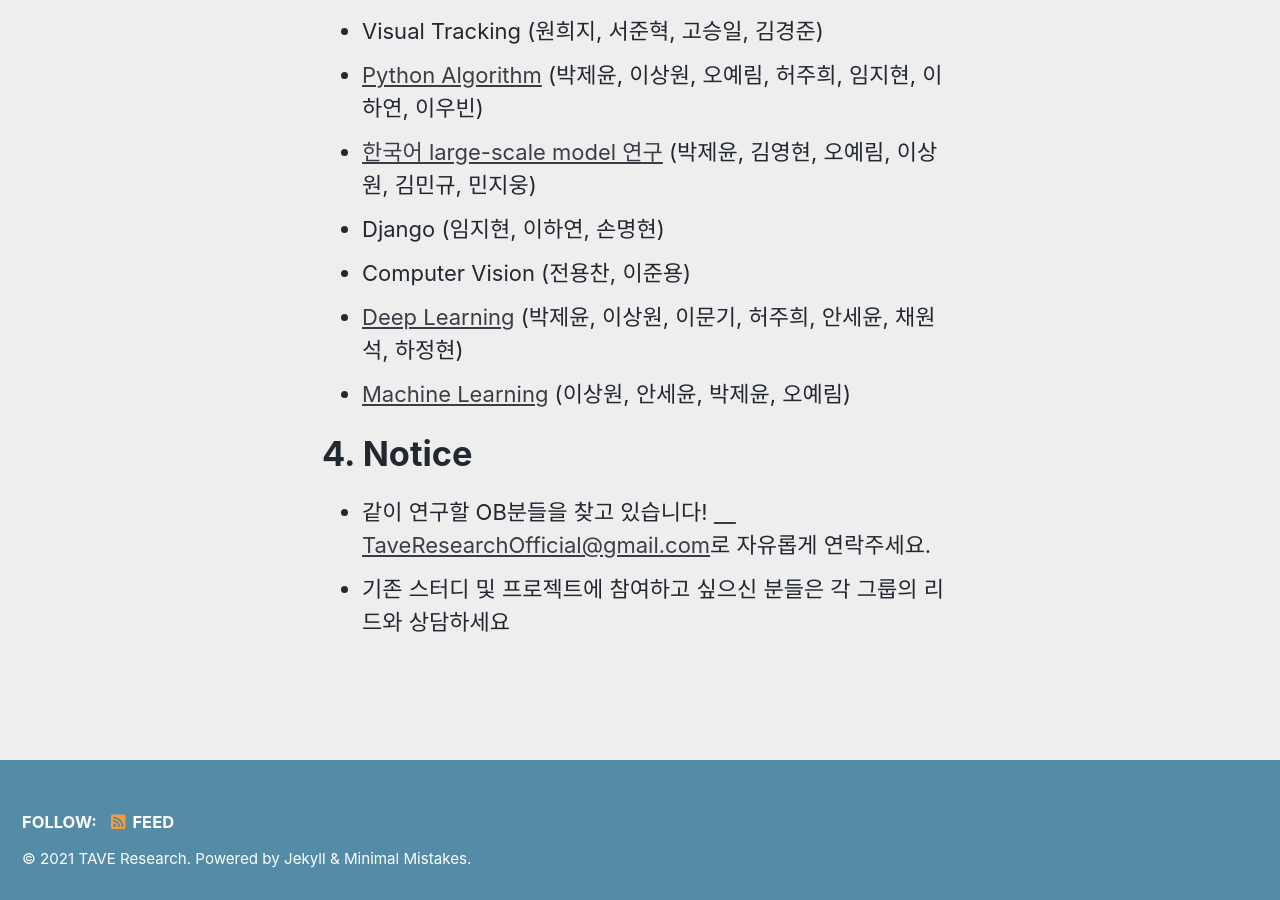
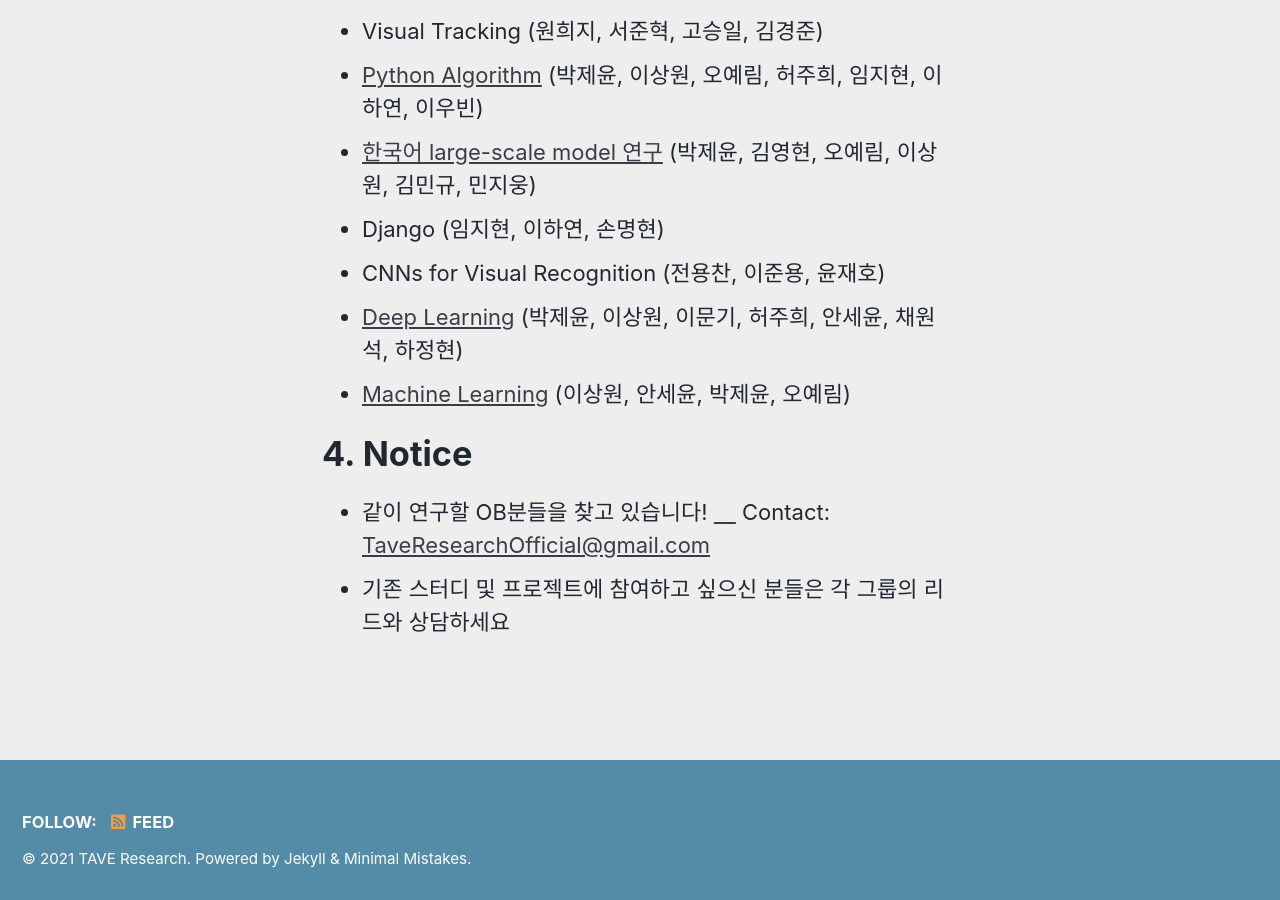
Before and after one commit to TAVEResearch/TAVEResearch.github.io, a Jekyll site: the page built from about.md, in a window 1280 px wide and 900 px high, scrolled down 1364 px. Built offline with Jekyll 4.4.1, drawn with Linux system fonts in a browser that asks for light colours; cached includes are drawn as plain includes.

Commit message:
Update about.md

```diff
--- a/about.md
+++ b/about.md
@@ -31,11 +31,11 @@ author_profile: false
 - [Python Algorithm](https://github.com/TAVEResearch/TAVE_algorithm_study) (박제윤, 이상원, 오예림, 허주희, 임지현, 이하연, 이우빈)
 - [한국어 large-scale model 연구](https://github.com/TAVEResearch/Korean_large-scale_model) (박제윤, 김영현, 오예림, 이상원, 김민규, 민지웅)
 - Django (임지현, 이하연, 손명현)
-- Computer Vision (전용찬, 이준용)
+- CNNs for Visual Recognition (전용찬, 이준용, 윤재호)
 - [Deep Learning](https://github.com/TAVEResearch/deep_learning) (박제윤, 이상원, 이문기, 허주희, 안세윤, 채원석, 하정현)
 - [Machine Learning](https://github.com/TAVEResearch/machine_learning) (이상원, 안세윤, 박제윤, 오예림)
 
 # 4. Notice
 
-- 같이 연구할 OB분들을 찾고 있습니다! [　](https://taveresearch.github.io/imgs/nakama.png) [TaveResearchOfficial@gmail.com](mailto:TaveResearchOfficial@gmail.com)로 자유롭게 연락주세요.
+- 같이 연구할 OB분들을 찾고 있습니다! [　](https://taveresearch.github.io/imgs/nakama.png) Contact: [TaveResearchOfficial@gmail.com](mailto:TaveResearchOfficial@gmail.com)
 - 기존 스터디 및 프로젝트에 참여하고 싶으신 분들은 각 그룹의 리드와 상담하세요
```
